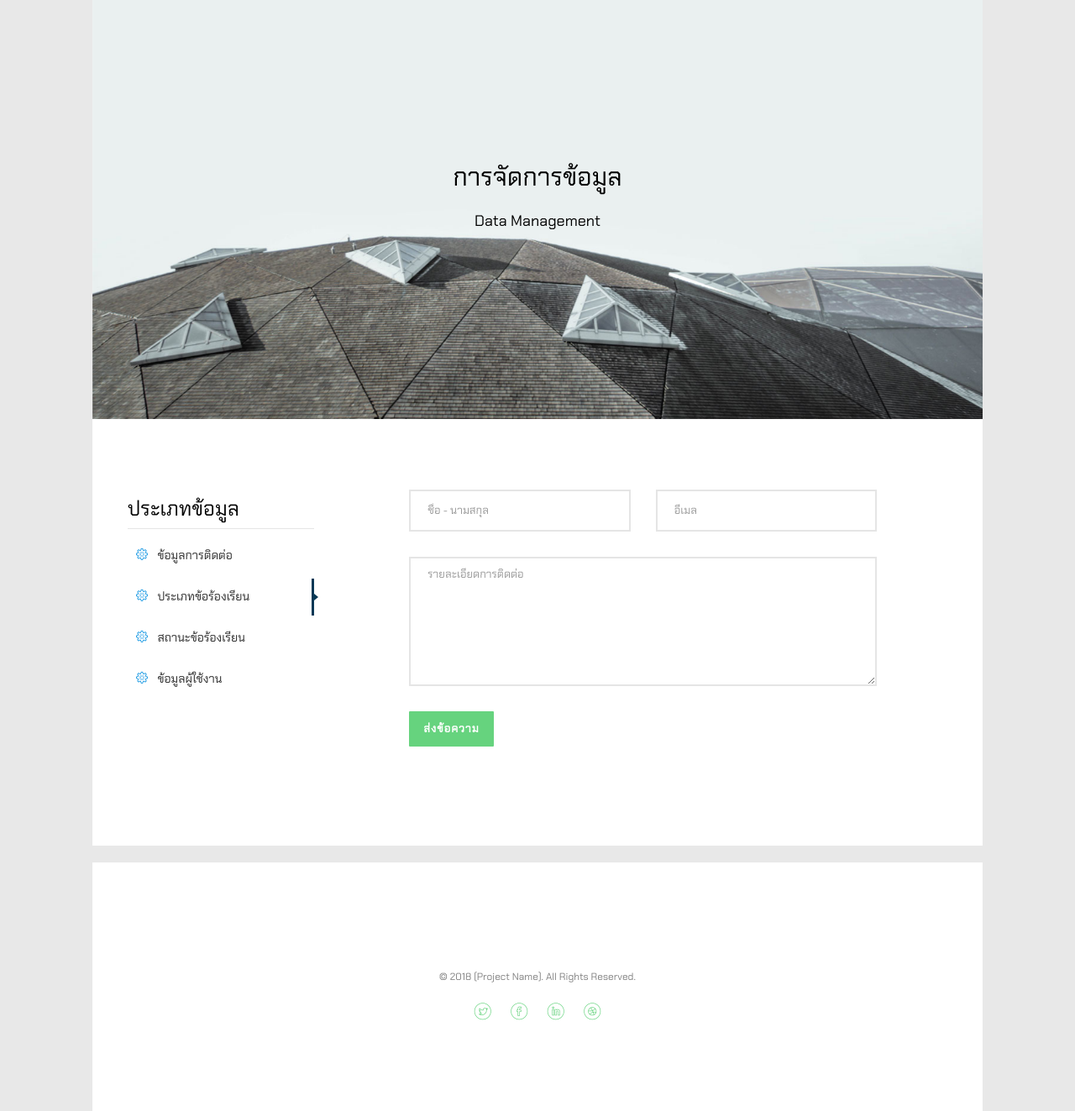
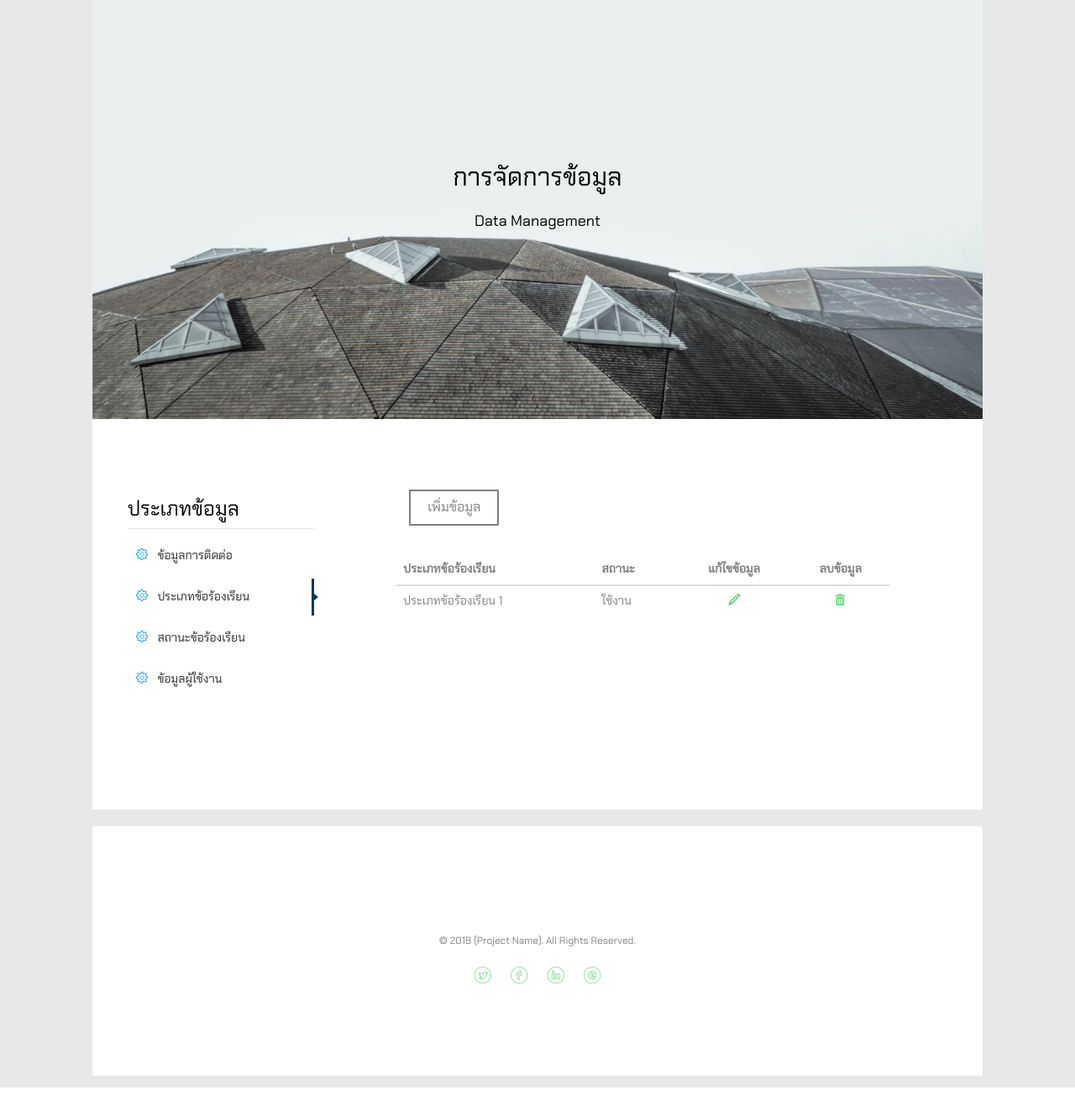
Before and after one commit to Justice-Deepsouth/justice-webproject, a PHP site: page /admin/complaint_types_list.php in a window 1280 px wide. Shown: the part 194-1517 px from the top of the page at 84% size. After the commit the page ends 1489 px from the top, so only its background shows below. Run offline with PHP 8.4, Linux system fonts and the light colour scheme; some web fonts are replaced.

Commit message:
add table for listing all data + button for insert

```diff
--- a/admin/complaint_types_list.php
+++ b/admin/complaint_types_list.php
@@ -127,7 +127,7 @@
 						</header>
 						<aside>
 							<ul class="sidebar-navigation">
-								<li><a href="#"><i class="icon-settings"></i><span> ข้อมูลการติดต่อ</span></a></li>
+								<li><a href="admin_main.php"><i class="icon-settings"></i><span> ข้อมูลการติดต่อ</span></a></li>
 								<li class="active"><a href="#"><i class="icon-settings"></i><span> ประเภทข้อร้องเรียน</span></a></li>
 								<li><a href="#"><i class="icon-settings"></i><span> สถานะข้อร้องเรียน</span></a></li>
 								<li><a href="#"><i class="icon-settings"></i><span> ข้อมูลผู้ใช้งาน</span></a></li>
@@ -138,27 +138,38 @@
 				<!-- end Sidebar -->
 				<div class="col-md-7 col-md-push-1 animate-box">
 					<div class="row">
-						<div class="col-md-6">
+						<div class="col-md-12">
 							<div class="form-group">
-								<input type="text" class="form-control" placeholder="ชื่อ - นามสกุล">
+								<input type="button" value="เพิ่มข้อมูล" class="btn btn-outline">
 							</div>
 						</div>
-						<div class="col-md-6">
-							<div class="form-group">
-								<input type="text" class="form-control" placeholder="อีเมล">
-							</div>
-						</div>
-						<div class="col-md-12">
-							<div class="form-group">
-								<textarea name="" class="form-control" id="" cols="30" rows="7" placeholder="รายละเอียดการติดต่อ"></textarea>
-							</div>
-						</div>
-						<div class="col-md-12">
-							<div class="form-group">
-								<input type="submit" value="ส่งข้อความ" class="btn btn-primary btn-modify">
-							</div>
-						</div>
-					</div>
+					</div><!-- /.row -->
+					<div class="row">
+						<div class="table-responsive">
+                            <table class="table">
+                                <thead>
+                                <tr>
+                                    <th>ประเภทข้อร้องเรียน</th>
+                                    <th>สถานะ</th>
+                                    <th class="text-center">แก้ไขข้อมูล</th>
+                                    <th class="text-center">ลบข้อมูล</th>
+                                </tr>
+                                </thead>
+                                <tbody>
+                                    <tr>
+                                        <td>ประเภทข้อร้องเรียน 1</td>
+                                        <td>ใช้งาน</td>
+                                        <td class="text-center">
+                                            <a href="#" class="edit"><i class="icon-pencil2"></i></a>
+                                        </td>
+                                        <td class="text-center">
+                                            <a href="#" class="delete disabled" data-href="#" data-toggle="modal" data-target="#confirm-delete"><i class="icon-bin"></i></a>
+                                        </td>
+                                    </tr>
+                                </tbody>
+                            </table>
+                        </div><!-- /.table-responsive -->
+					</div><!-- /.row -->
 				</div>
 			</div>
 		</div>
@@ -229,6 +240,25 @@
 		<a href="#" class="js-gotop"><i class="icon-arrow-up2"></i></a>
 	</div>
 
+	<!-- Modal Dialog -->
+	<div class="modal fade" id="confirm-delete" tabindex="-1" role="dialog" aria-labelledby="myModalLabel" aria-hidden="true">
+		<div class="modal-dialog modal-sm">
+			<div class="modal-content">
+				<div class="modal-header">
+				<button type="button" class="close" data-dismiss="modal" aria-hidden="true">&times;</button>
+				<h4 class="modal-title">ยืนยันการลบข้อมูล</h4>
+				</div>
+				<div class="modal-body">
+				<p>แน่ใจว่าต้องการลบข้อมูลนี้?</p>
+				</div>
+				<div class="modal-footer">
+					<button type="button" class="btn btn-default" data-dismiss="modal">ยกเลิก</button>
+					<a class="btn btn-danger" id="confirm">ลบข้อมูล</a>
+				</div>
+			</div>
+		</div>
+	</div>
+
 	<!-- jQuery -->
 	<script src="../js/jquery.min.js"></script>
 	<!-- jQuery Easing -->
```
